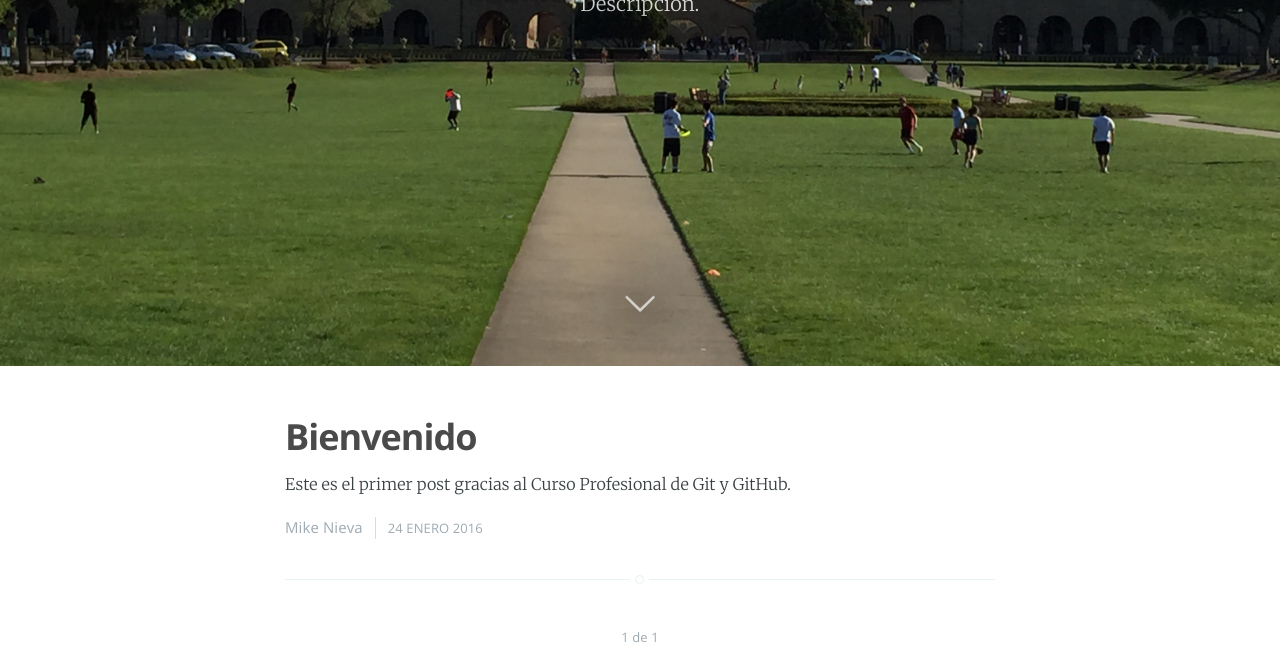
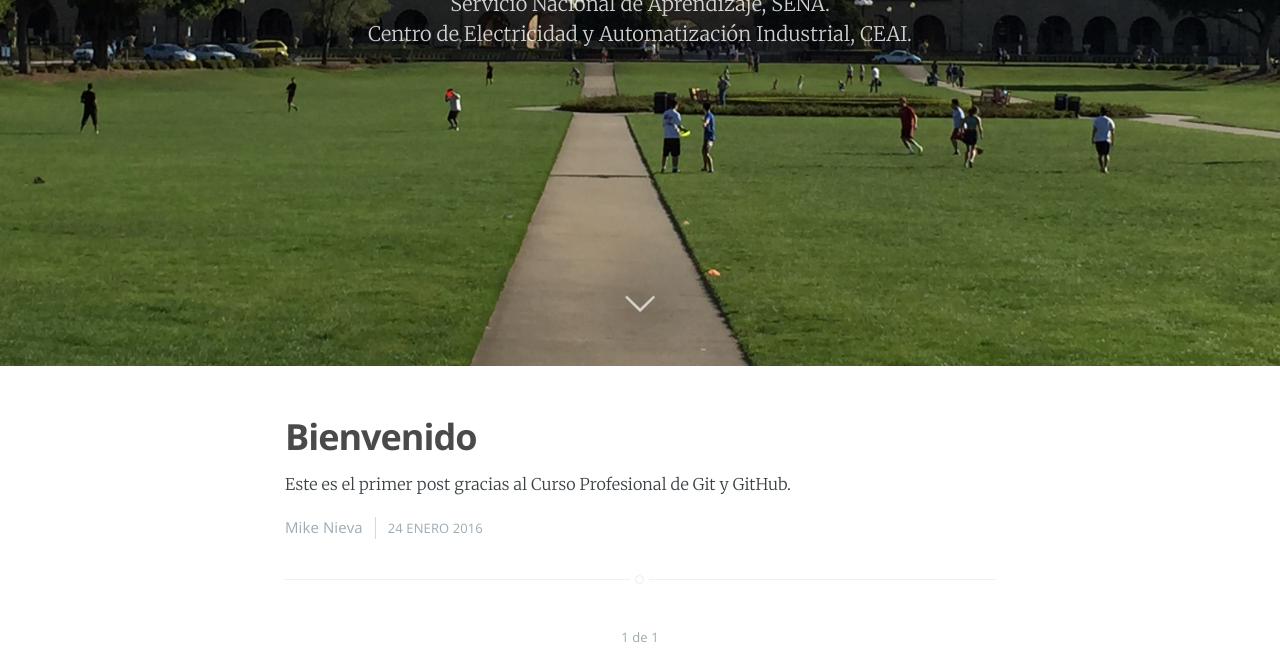
Before and after one commit to DevSENA/Ejercicio-Creaci-n-Repositorio, a plain HTML site: page index.html in a window 1280 px wide. Shown: the part 434-1100 px from the top of the page. Drawn offline with nearby package versions, Linux system fonts and the light colour scheme.

Commit message:
Se cambia la descripción

```diff
--- a/index.html
+++ b/index.html
@@ -76,7 +76,7 @@
             <div class="vertical">
                 <div class="main-header-content inner">
                     <h1 class="page-title">Juan Carlos Jiménez Gutiérrez</h1>
-                    <h2 class="page-description">Descripción.</h2>
+                    <h2 class="page-description">Analista y Desarrollador de Sistemas de Información, ADSI. <br />Servicio Nacional de Aprendizaje, SENA.<br />Centro de Electricidad y Automatización Industrial, CEAI.</h2>
                 </div>
             </div>
             <a class="scroll-down icon-arrow-left" href="index.html#content" data-offset="-45"><span class="hidden">Scroll Down</span></a>
```
